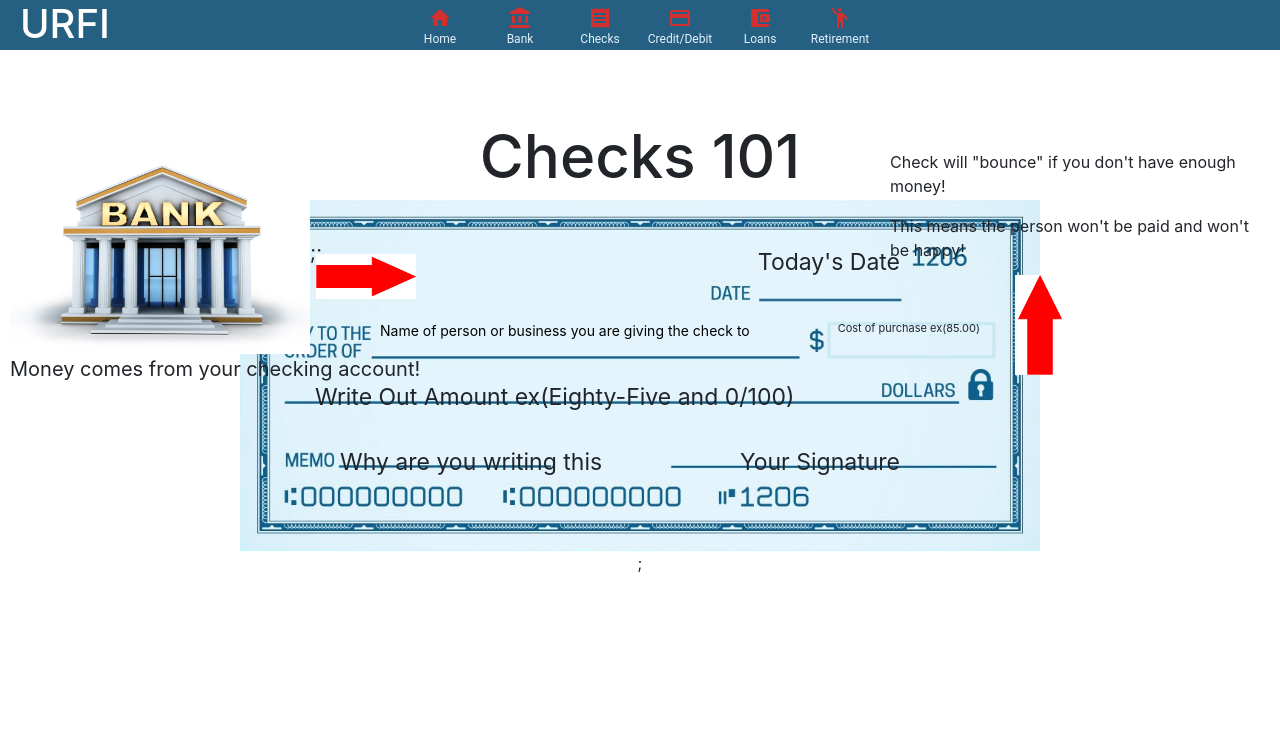
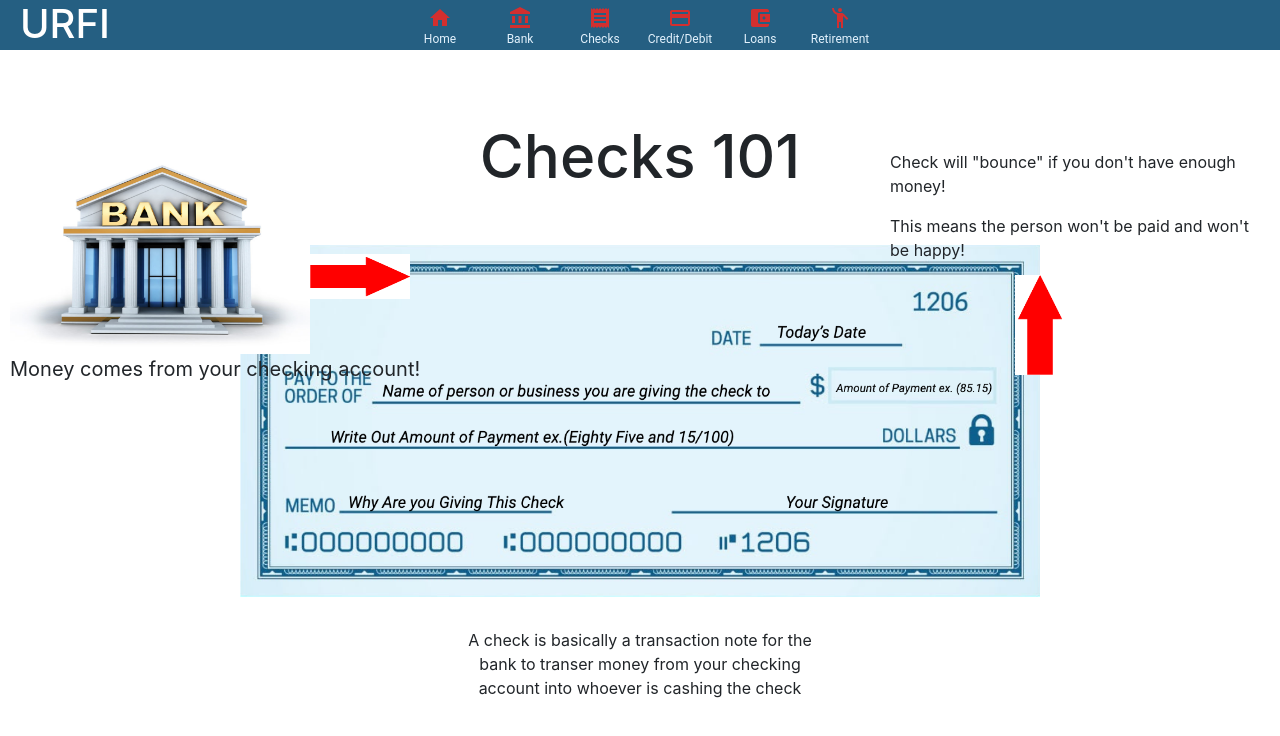
Before and after one commit to btufts/URFI, a React (Create React App) app in the folder urfi-site/: page /checks in a window 1280 px wide. Shown: the top 736 px of the page. Built offline with nearby package versions, Linux system fonts and the light colour scheme.

Commit message:
Checks update

```diff
--- a/urfi-site/src/site/InfoPages/ChecksPage.css
+++ b/urfi-site/src/site/InfoPages/ChecksPage.css
@@ -15,52 +15,16 @@
     justify-content: center;
 }
 
-.nameField {
-    position: absolute;
-    top: 120px;
-    left: 140px;
-    font-size: 14px;
-    color: black;
-}
-
-.dateField {
-    position: absolute;
-    top: 45px;
-    right: 140px;
-    font-size: 23px;
-}
-
-.amountField {
-    position: absolute;
-    font-size: 11px;
-    top: 120px;
-    right: 60px;
-}
-
-.writtenAmount {
-    position: absolute;
-    font-size: 23px;
-    bottom: 145px;
-    left: 75px
-}
-
-.signField {
-    position: absolute;
-    font-size: 23px;
-    bottom: 80px;
-    right: 140px;
-}
-
-.memoField {
-    position: absolute;
-    font-size: 23px;
-    bottom: 80px;
-    left: 100px;
-}
 
 .checkImage {
     height: 100%;
     width: 100%;
+    padding-top: 30px;
+}
+
+.center p {
+    padding-top: 30px;
+    width: 30%;
 }
 
 .bank {
--- a/urfi-site/src/site/InfoPages/ChecksPage.js
+++ b/urfi-site/src/site/InfoPages/ChecksPage.js
@@ -1,7 +1,7 @@
 import React, { Component } from 'react';
 import "./ChecksPage.css";
 
-import check from "../../check.png";
+import CheckImg from "../../CheckImg.png";
 import bank from "../../bank1.png";
 import arrow from "../../arrow.png";
 
@@ -12,32 +12,15 @@ class ChecksPage extends Component {
                 <div className="title">
                     <h2>Checks 101</h2>
                 </div>
-                <center>
+                <center className="center">
                     <div className="checkArea">
-                        <img src={check} className="checkImage" />;
-                        <div className="nameField">
-                            <p>Name of person or business you are giving the check to</p>
-                        </div>
-                        <div className="dateField">
-                            <p>Today's Date</p>
-                        </div>
-                        <div className="amountField">
-                            <p>Cost of purchase ex(85.00)</p>
-                        </div>
-                        <div className="writtenAmount">
-                            <p>Write Out Amount ex(Eighty-Five and 0/100)</p>
-                        </div>
-                        <div className="signField">
-                            <p>Your Signature</p>
-                        </div>
-                        <div className="memoField">
-                            <p>Why are you writing this</p>
-                        </div>
+                        <img src={CheckImg} className="checkImage" />
                     </div>
+                    <p> A check is basically a transaction note for the bank to transer money from your checking account into whoever is cashing the check</p>
                 </center>
                 <div className="bank">
-                    <img src={bank} className="bankImage" />;
-                    <img src={arrow} className="arrowImage" />;
+                    <img src={bank} className="bankImage" />
+                    <img src={arrow} className="arrowImage" />
                     <p>Money comes from your checking account!</p>
                 </div>
                 <div className="bounce">
```
Also changed, not shown: urfi-site/src/CheckImg.png (added).
